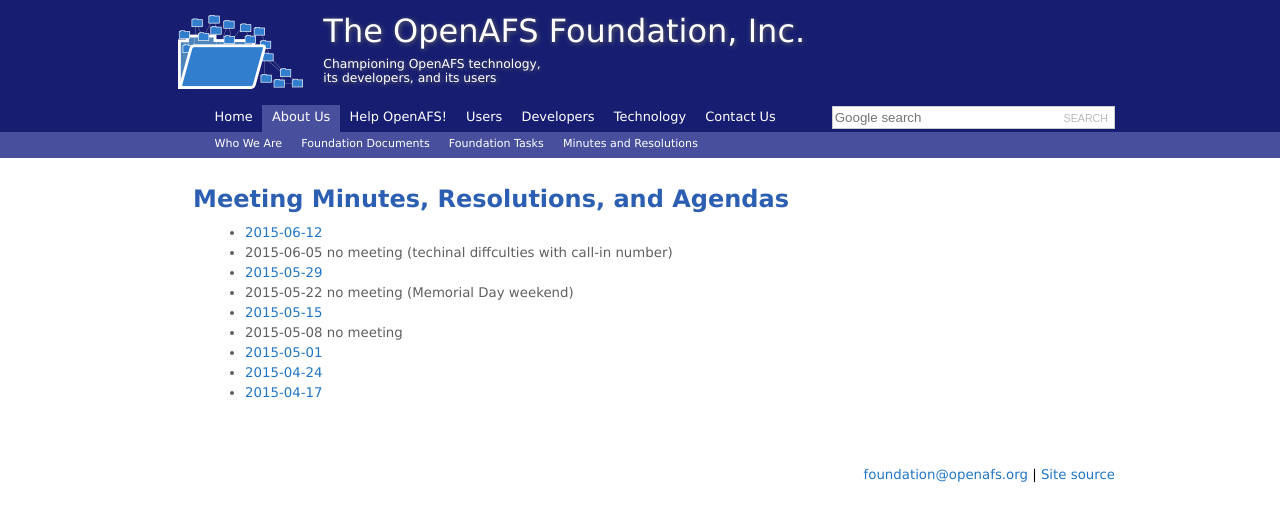
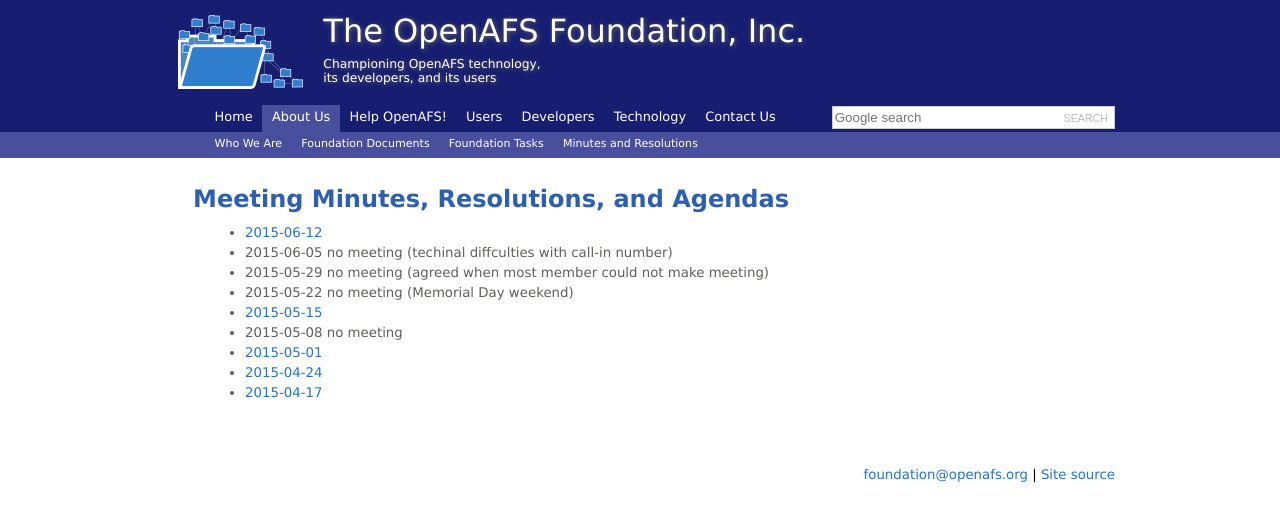
Before and after one commit to openafsfoundation/openafsfoundation.org, a Jekyll site: the page built from about/minutes/index.md, in a window 1280 px wide. Shown: the top 522 px of the page. Built offline with Jekyll 4.4.1, drawn with Linux system fonts in a browser that asks for light colours.

Commit message:
Update index.md

```diff
--- a/about/minutes/index.md
+++ b/about/minutes/index.md
@@ -7,7 +7,7 @@
 
 * [2015-06-12]({{site.github.url}}/about/minutes/2015-06-12/)
 * 2015-06-05 no meeting (techinal diffculties with call-in number)
-* [2015-05-29]({{site.github.url}}/about/minutes/2015-05-29/)
+* 2015-05-29 no meeting (agreed when most member could not make meeting)
 * 2015-05-22 no meeting (Memorial Day weekend)
 * [2015-05-15]({{site.github.url}}/about/minutes/2015-05-15/)
 * 2015-05-08 no meeting
```
